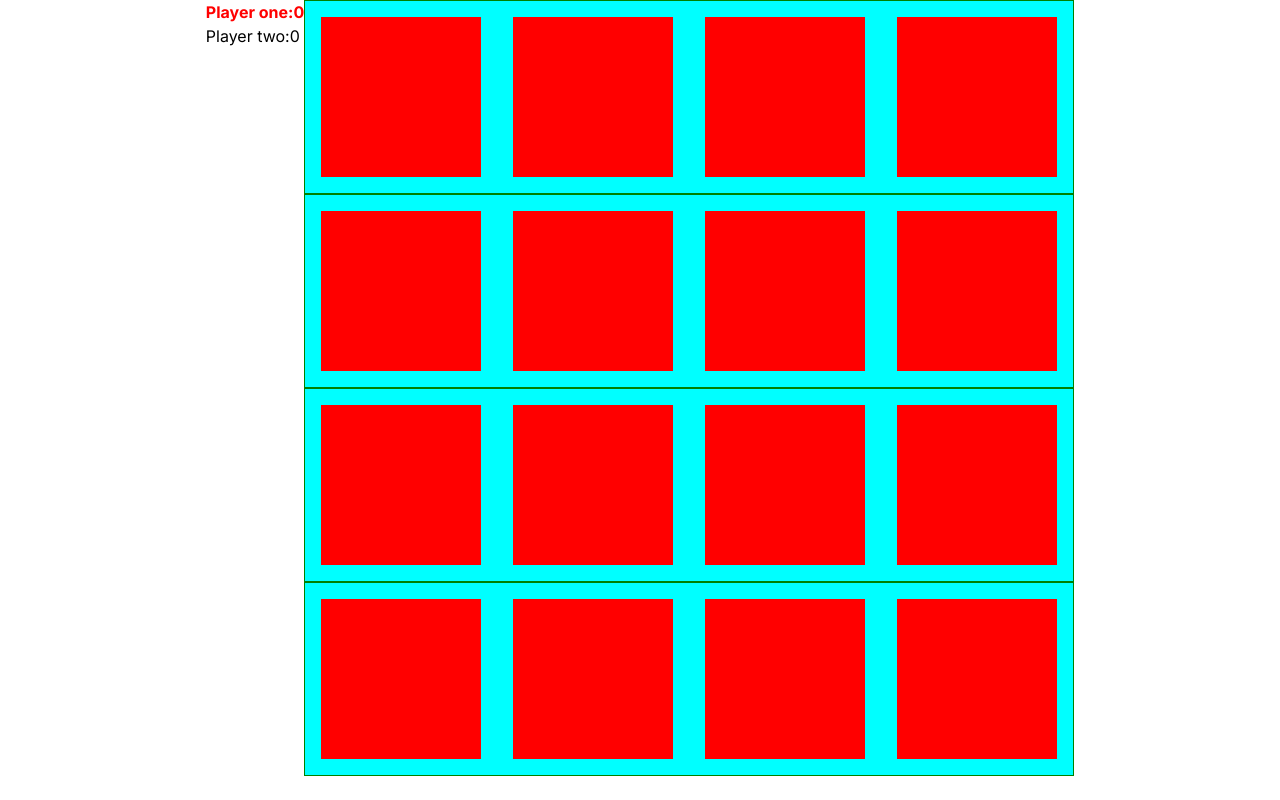
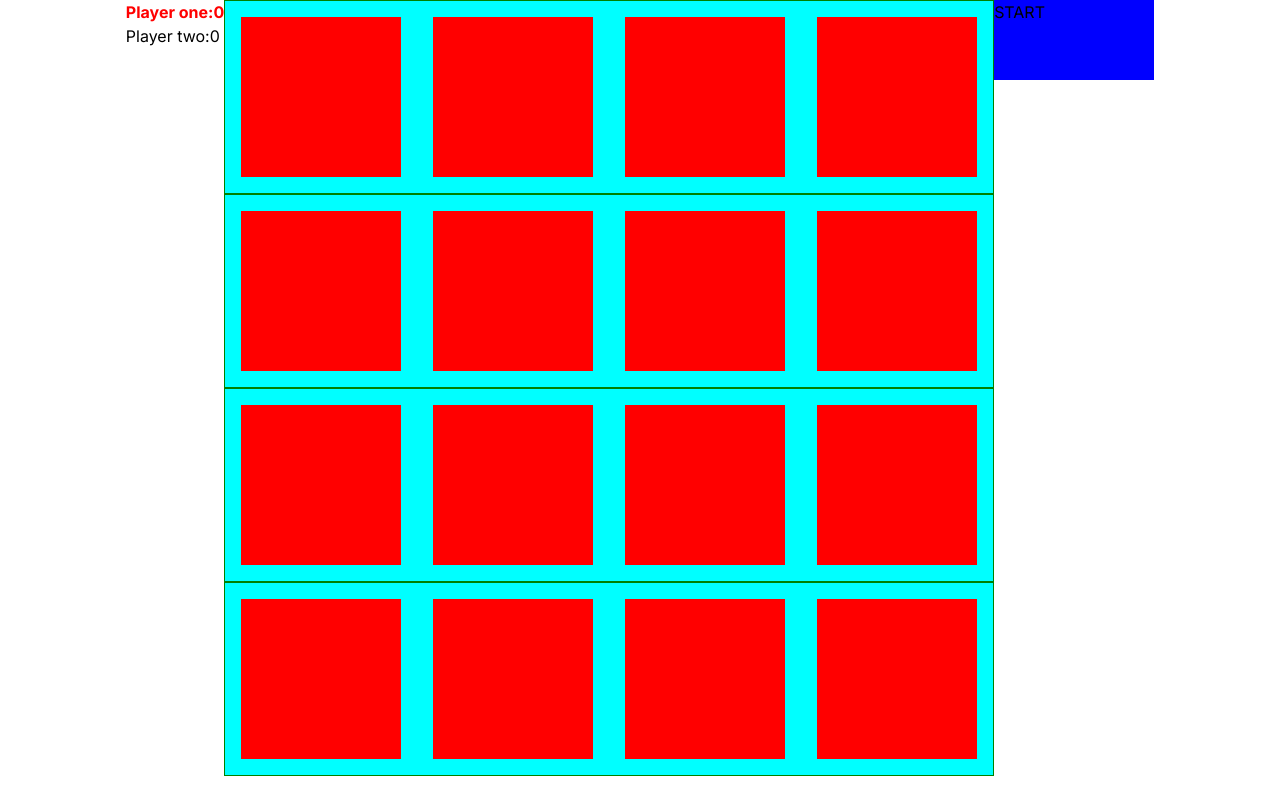
Before and after one commit to Wetterhorn/memory, a Next.js app: page / in a window 1280 px wide. Built offline with nearby package versions, Linux system fonts and the light colour scheme.

Commit message:
Button erstellen (Start, Abbruch, erneut spielen)

```diff
--- a/app/lib/definitions.ts
+++ b/app/lib/definitions.ts
@@ -17,7 +17,14 @@ export type CardObj = {
 
 export type GameState = {
     player1: number,
-    player2: number
+    player2: number,
+    state: PlayerAdvice
+}
+
+export enum PlayerAdvice {
+    Start,
+    Game,
+    End
 }
 
 export enum Player {
--- a/app/ui/game.tsx
+++ b/app/ui/game.tsx
@@ -1,9 +1,10 @@
 'use client'
 
 import { useRef, useState } from "react";
-import { CardObj, CardState, Player, GameState } from "../lib/definitions";
+import { CardObj, CardState, Player, GameState, PlayerAdvice } from "../lib/definitions";
 import { Score } from "./score";
 import { CardMatrix } from "./cardMatrix";
+import { PlayAdviceButton } from "./playAdviceButton";
 
 export function Game({ width, height } : {width: number, height: number}){
     const [cards, setCards] = useState(generateCards(width*height/2));
@@ -13,7 +14,7 @@ export function Game({ width, height } : {width: number, height: number}){
         playerRef.current = p;
         _setPlayer(p);
     }
-    const [gameState, _setGameState] = useState({player1:0, player2: 0});
+    const [gameState, _setGameState] = useState({player1:0, player2: 0, state: PlayerAdvice.Start});
     const gameStateRef = useRef(gameState);
     const setGameState = (gs:GameState) => {
         gameStateRef.current = gs;
@@ -30,6 +31,7 @@ export function Game({ width, height } : {width: number, height: number}){
             const card = newCards[i];
             if (card.state === CardState.Covered) {
                 card.state = CardState.Uncovered;
+                if (gameStateRef.current.state == PlayerAdvice.Start) setGameState({player1: gameStateRef.current.player1, player2: gameStateRef.current.player2, state: PlayerAdvice.Game});
 
                 if (uncoveredCards.length==2){
 
@@ -44,8 +46,10 @@ export function Game({ width, height } : {width: number, height: number}){
                         uncoveredCards[0].state=CardState.Removed;
                         card.player = playerRef.current;
                         uncoveredCards[0].player=playerRef.current;
-                        if (card.player == Player.one) setGameState({player1: gameStateRef.current.player1+1, player2: gameStateRef.current.player2});
-                        else setGameState({player1: gameStateRef.current.player1, player2: gameStateRef.current.player2+1});
+                        let state = PlayerAdvice.Game;
+                        if(gameStateRef.current.player1+gameStateRef.current.player2 == width*height/2 -1) state=PlayerAdvice.End;
+                        if (card.player == Player.one) setGameState({player1: gameStateRef.current.player1+1, player2: gameStateRef.current.player2, state: state});
+                        else setGameState({player1: gameStateRef.current.player1, player2: gameStateRef.current.player2+1, state: state});
                         }else{
                             if (playerRef.current == Player.one) setPlayer (Player.two);
                             else setPlayer(Player.one);
@@ -64,7 +68,23 @@ export function Game({ width, height } : {width: number, height: number}){
         }
         return handler;
     }
+    function playerAdviceButtonHandler (){
+        switch (gameStateRef.current.state){
+            case PlayerAdvice.Start: setGameState({player1: 0, player2: 0, state: PlayerAdvice.Game});
+            break;
+            case PlayerAdvice.Game: setGameState ({player1: 0, player2: 0, state: PlayerAdvice.Start});
+            restart();
+            break;
+            case PlayerAdvice.End: setGameState ({player1: 0, player2: 0, state: PlayerAdvice.Start});
+            restart();
+            break;
 
+        }
+    }
+
+    function restart (){
+    setCards (generateCards(cards.length/2))
+    }
     function generateCards(number: number):CardObj[]{
         const cards:CardObj[] = [];
         for(let i = 0; i < number; i++){
@@ -86,6 +106,7 @@ export function Game({ width, height } : {width: number, height: number}){
         <>
             <Score gameState={gameState} player = {player}/>
             <CardMatrix width={width} height={height} cards={cards}></CardMatrix>
+            <PlayAdviceButton state = {gameState.state} clickHandler={playerAdviceButtonHandler}/>
         </>
     )
 }
--- /dev/null
+++ b/app/ui/playAdviceButton.module.css
@@ -0,0 +1,6 @@
+.container{
+    width: 10rem;
+    height: 5rem;
+    background-color: blue;
+
+}
--- /dev/null
+++ b/app/ui/playAdviceButton.tsx
@@ -0,0 +1,22 @@
+import { MouseEventHandler } from "react";
+import { PlayerAdvice } from "../lib/definitions";
+import styles from "./playAdviceButton.module.css";
+
+export function PlayAdviceButton ({state, clickHandler}:{state:PlayerAdvice, clickHandler: MouseEventHandler<HTMLImageElement>}){
+    let text = ""
+    switch (state){
+        case PlayerAdvice.Start: text = "START";
+        break;
+        case PlayerAdvice.Game: text = "Abbruch";
+        break;
+        case PlayerAdvice.End: text = "Erneut spielen?";
+        break;
+    }
+
+
+    return (
+        <div className = {styles.container} onClick={clickHandler}>
+            <span>{text}</span>
+        </div>
+    )
+}
```
